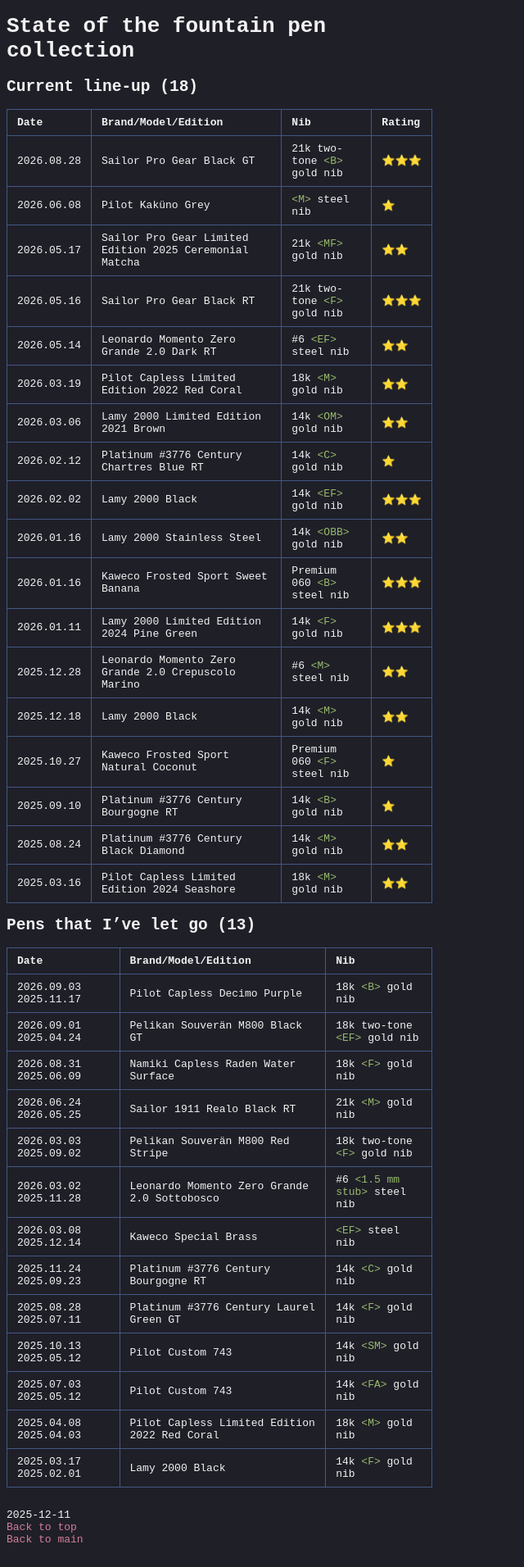
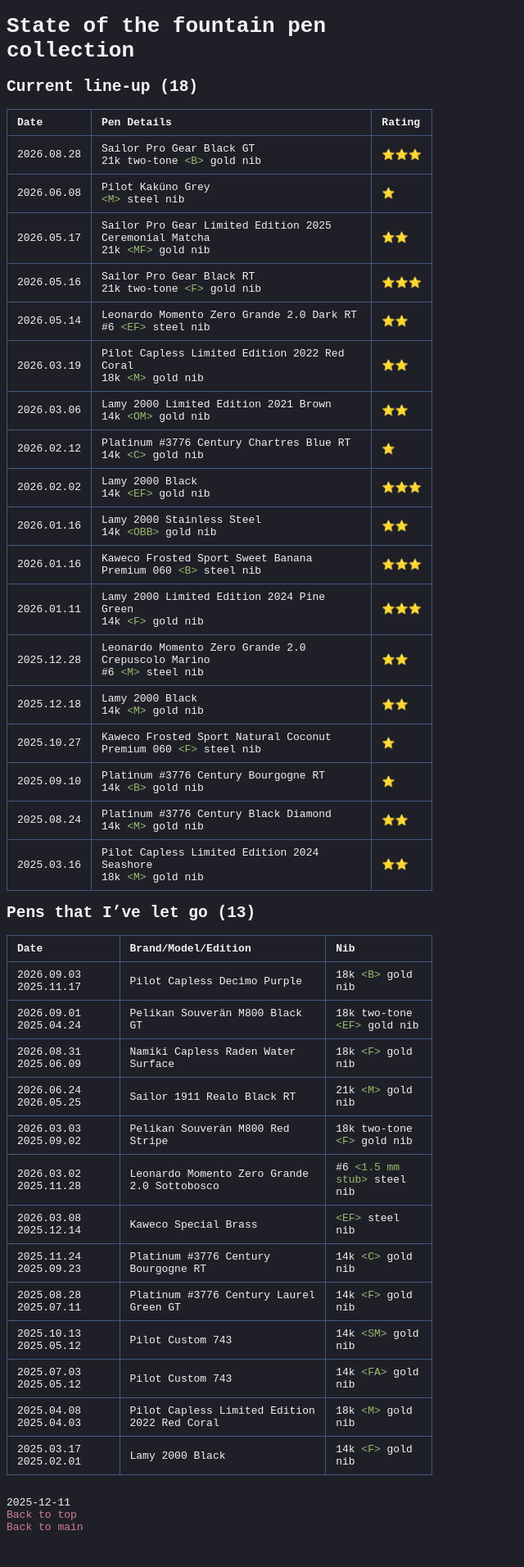
Before and after one commit to s-estay/s-estay.github.io, a Jekyll site: the page built from _posts/2025-12-11-fp-collection.md, in a window 1280 px wide. Shown: the whole page at 82% size, without its empty margins (0-640 px from the left). Built offline with Jekyll 4.4.1, drawn with Linux system fonts in a browser that asks for light colours.

Commit message:
Update: Merge columns in first table and add line breaks for mobile viewport

```diff
--- a/_posts/2025-12-11-fp-collection.md
+++ b/_posts/2025-12-11-fp-collection.md
@@ -8,26 +8,26 @@
 
 ## Current line-up (18)
 
-| Date | Brand/Model/Edition | Nib | Rating |
-| --- | --- | --- | --- |
-| 2026.08.28 | Sailor Pro Gear Black GT | 21k two-tone `<B>` gold nib | ⭐️⭐️⭐️ |
-| 2026.06.08 | Pilot Kaküno Grey | `<M>` steel nib | ⭐️ |
-| 2026.05.17 | Sailor Pro Gear Limited Edition 2025 Ceremonial Matcha | 21k `<MF>` gold nib | ⭐️⭐️ |
-| 2026.05.16 | Sailor Pro Gear Black RT | 21k two-tone `<F>` gold nib | ⭐️⭐️⭐️ |
-| 2026.05.14 | Leonardo Momento Zero Grande 2.0 Dark RT | #6 `<EF>` steel nib | ⭐️⭐️ |
-| 2026.03.19 | Pilot Capless Limited Edition 2022 Red Coral | 18k `<M>` gold nib | ⭐️⭐️ |
-| 2026.03.06 | Lamy 2000 Limited Edition 2021 Brown | 14k `<OM>` gold nib | ⭐️⭐️ |
-| 2026.02.12 | Platinum #3776 Century Chartres Blue RT | 14k `<C>` gold nib | ⭐️ |
-| 2026.02.02 | Lamy 2000 Black | 14k `<EF>` gold nib | ⭐️⭐️⭐️ |
-| 2026.01.16 | Lamy 2000 Stainless Steel | 14k `<OBB>` gold nib | ⭐️⭐️ |
-| 2026.01.16 | Kaweco Frosted Sport Sweet Banana | Premium 060 `<B>` steel nib | ⭐️⭐️⭐️ |
-| 2026.01.11 | Lamy 2000 Limited Edition 2024 Pine Green | 14k `<F>` gold nib | ⭐️⭐️⭐️ |
-| 2025.12.28 | Leonardo Momento Zero Grande 2.0 Crepuscolo Marino |  #6 `<M>` steel nib | ⭐️⭐️ |
-| 2025.12.18 | Lamy 2000 Black | 14k `<M>` gold nib | ⭐️⭐️ |
-| 2025.10.27 | Kaweco Frosted Sport Natural Coconut | Premium 060 `<F>` steel nib | ⭐️ |
-| 2025.09.10 | Platinum #3776 Century Bourgogne RT | 14k `<B>` gold nib | ⭐️ |
-| 2025.08.24 | Platinum #3776 Century Black Diamond | 14k `<M>` gold nib | ⭐️⭐️ |
-| 2025.03.16 | Pilot Capless Limited Edition 2024 Seashore | 18k `<M>` gold nib | ⭐️⭐️ |
+| Date | Pen Details | Rating |
+| --- | --- | --- |
+| 2026.08.28 | Sailor Pro Gear Black GT<br>21k two-tone `<B>` gold nib | ⭐️⭐️⭐️ |
+| 2026.06.08 | Pilot Kaküno Grey<br>`<M>` steel nib | ⭐️ |
+| 2026.05.17 | Sailor Pro Gear Limited Edition 2025 Ceremonial Matcha<br>21k `<MF>` gold nib | ⭐️⭐️ |
+| 2026.05.16 | Sailor Pro Gear Black RT<br>21k two-tone `<F>` gold nib | ⭐️⭐️⭐️ |
+| 2026.05.14 | Leonardo Momento Zero Grande 2.0 Dark RT<br>#6 `<EF>` steel nib | ⭐️⭐️ |
+| 2026.03.19 | Pilot Capless Limited Edition 2022 Red Coral<br>18k `<M>` gold nib | ⭐️⭐️ |
+| 2026.03.06 | Lamy 2000 Limited Edition 2021 Brown<br>14k `<OM>` gold nib | ⭐️⭐️ |
+| 2026.02.12 | Platinum #3776 Century Chartres Blue RT<br>14k `<C>` gold nib | ⭐️ |
+| 2026.02.02 | Lamy 2000 Black<br>14k `<EF>` gold nib | ⭐️⭐️⭐️ |
+| 2026.01.16 | Lamy 2000 Stainless Steel<br>14k `<OBB>` gold nib | ⭐️⭐️ |
+| 2026.01.16 | Kaweco Frosted Sport Sweet Banana<br>Premium 060 `<B>` steel nib | ⭐️⭐️⭐️ |
+| 2026.01.11 | Lamy 2000 Limited Edition 2024 Pine Green<br>14k `<F>` gold nib | ⭐️⭐️⭐️ |
+| 2025.12.28 | Leonardo Momento Zero Grande 2.0 Crepuscolo Marino<br>#6 `<M>` steel nib | ⭐️⭐️ |
+| 2025.12.18 | Lamy 2000 Black<br>14k `<M>` gold nib | ⭐️⭐️ |
+| 2025.10.27 | Kaweco Frosted Sport Natural Coconut<br>Premium 060 `<F>` steel nib | ⭐️ |
+| 2025.09.10 | Platinum #3776 Century Bourgogne RT<br>14k `<B>` gold nib | ⭐️ |
+| 2025.08.24 | Platinum #3776 Century Black Diamond<br>14k `<M>` gold nib | ⭐️⭐️ |
+| 2025.03.16 | Pilot Capless Limited Edition 2024 Seashore<br>18k `<M>` gold nib | ⭐️⭐️ |
 
 ## Pens that I've let go (13)
 
```
